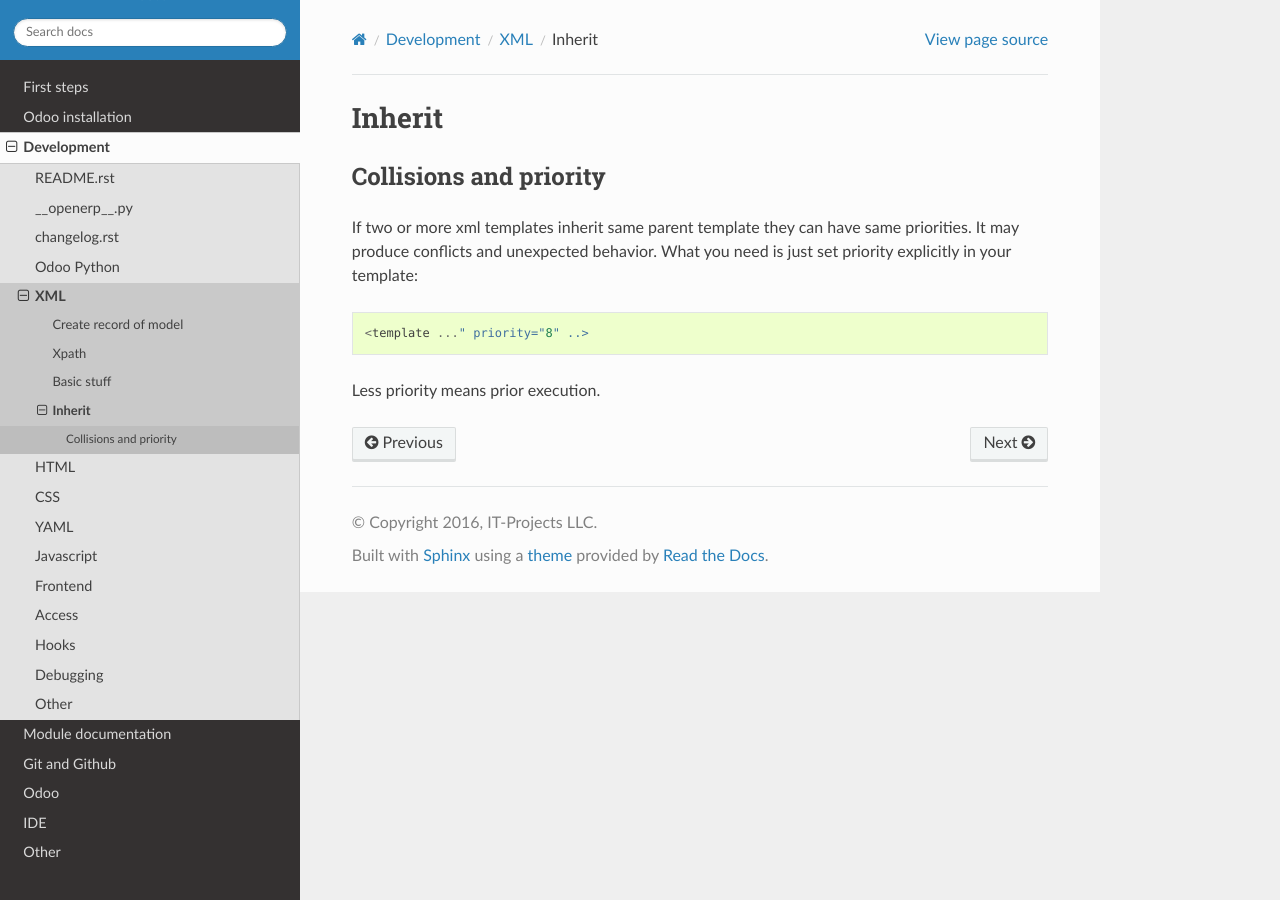
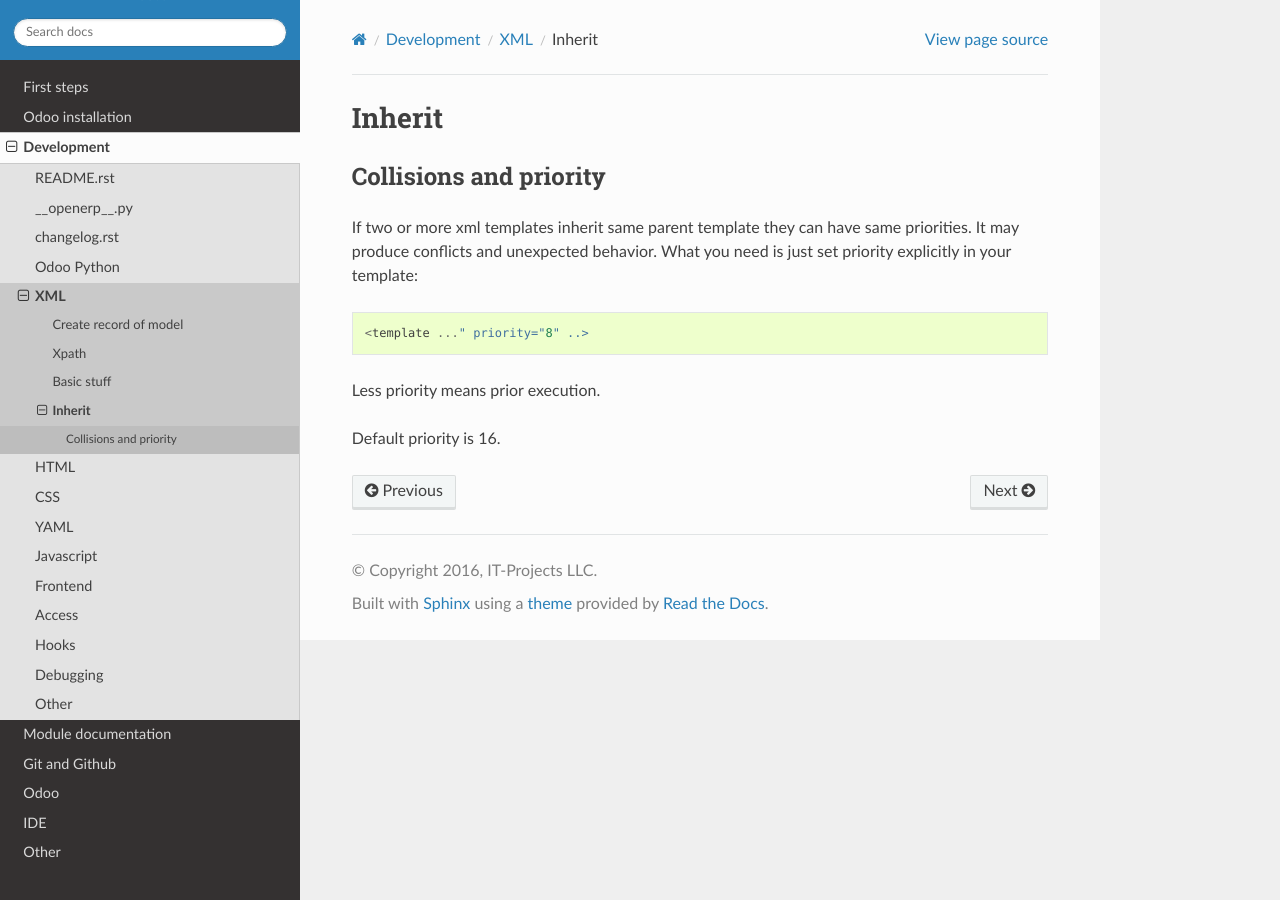
Before and after one commit to itpp-labs/odoo-development, a Sphinx documentation site: the page built from docs/dev/xml/inherit.rst, in a window 1280 px wide. Built offline with Sphinx 7.4.7 and the Read the Docs theme 2.0.0, drawn with Linux system fonts in a browser that asks for light colours.

Commit message:
xml: Default priority is 16.

```diff
--- a/docs/dev/xml/inherit.rst
+++ b/docs/dev/xml/inherit.rst
@@ -11,3 +11,5 @@ What you need is just set priority explicitly in your template::
     <template ..." priority="8" ..>
 
 Less priority means prior execution.
+
+Default priority is 16.
```
